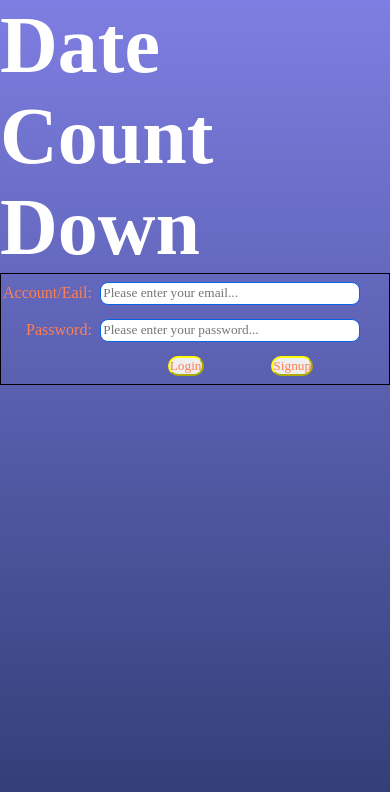
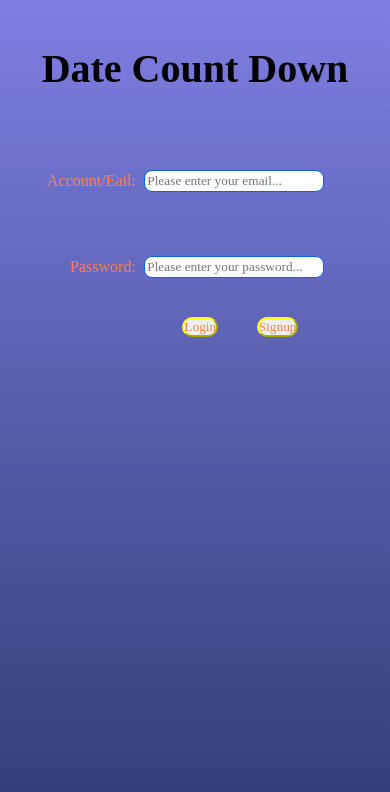
Before and after one commit to WeilanTao/DateCountDownWebSite, a Vue app in the folder front/datecountdown/: page /#/ in a window 390 px wide. Shown: the top 792 px of the page. Built offline with nearby package versions, Linux system fonts and the light colour scheme; a web font is replaced by a local one.

Commit message:
login page v1

```diff
--- a/front/datecountdown/src/pages/UserAuth.vue
+++ b/front/datecountdown/src/pages/UserAuth.vue
@@ -47,22 +47,29 @@ export default {
 
 body{
         /* background:black; */
-
+    display: table;
+    width:100%;
     background:linear-gradient(rgb(126, 126, 226),rgb(47, 59, 114));
-    /* justify-content:center; */
+    background-size:100%;
+    justify-content:center;
     position: relative;
 }
 h1{
- font-size:80px;
- color:white;
+    font-size:80px;
+    margin-top: 10%;
+    margin-bottom: -40%;
+    text-align: center;
+    border:6px solid rgba(0,0,0,0) ;
+     white-space:nowrap;
+
+    /* margin: auto auto 10% auto; */
 }
-
 table{
-    /* height:30% ; */
-    /* width:350px; */
-    margin:70%,50%,30%,50%;
+    height:30% ;
+    width:500px;
+    margin:50% auto -10% auto;
     position: relative;
-    border:1px solid#000;
+    /* border:1px solid#000; */
 }
 td.label{
     width:20%;
@@ -107,4 +114,14 @@ input:focus{
 
 }
 
+@media only screen and (max-width: 900px){
+h1{
+    font-size:40px;
+}
+
+table{
+    width: 300px;
+}
+
+}
 </style>
```
